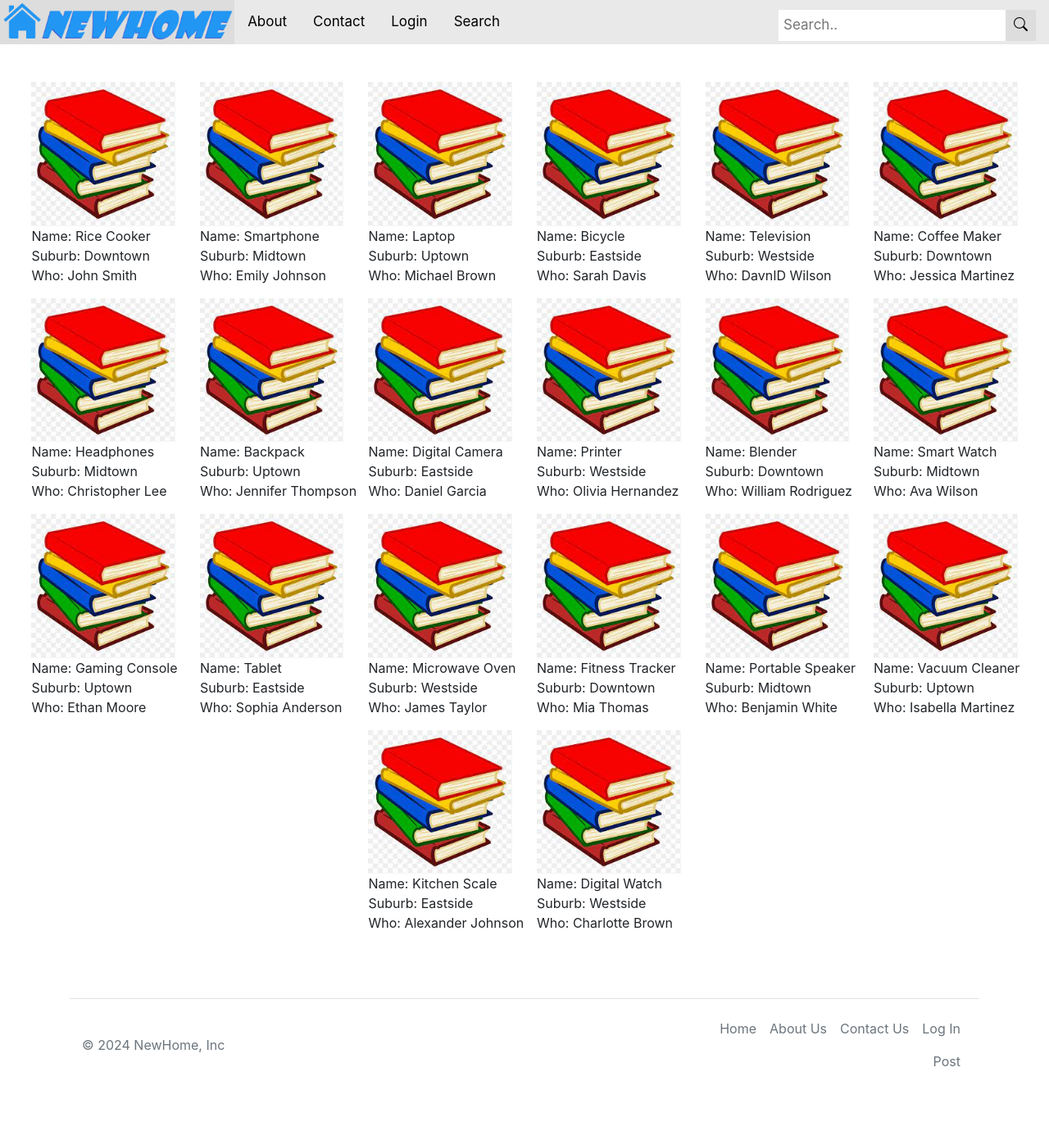
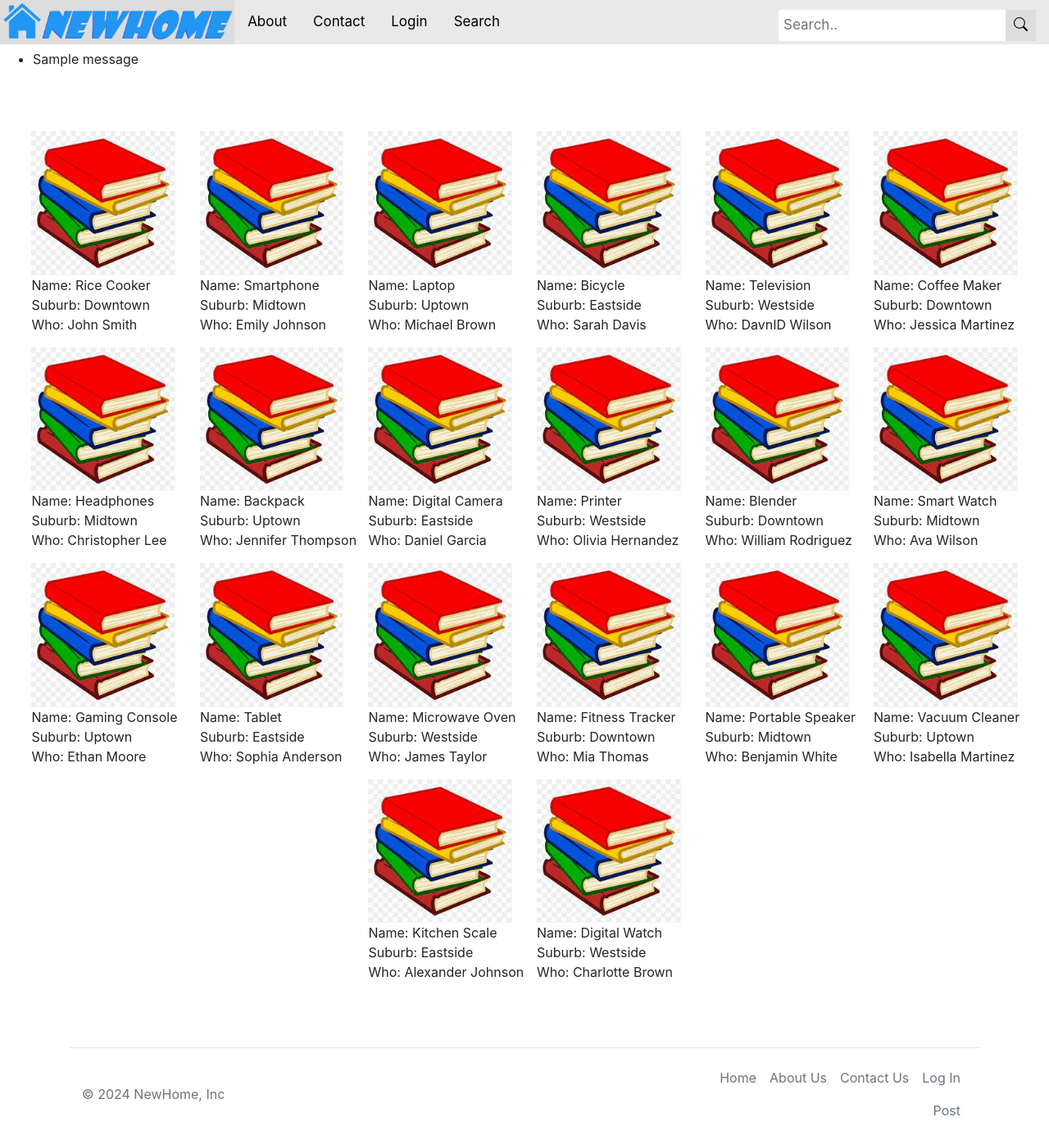
Before and after one commit to samuel-2004/AgileWebDevCITS3403, a Flask app: page / in a window 1280 px wide. Shown: the whole page at 82% size. Before the commit the page ends 1301 px from the top, so only its background shows below. Run offline with Flask 3, Linux system fonts and the light colour scheme; tables that the repository leaves empty hold one stand-in row (values such as "Sample post"); one stand-in notice (Sample message) is shown.

Commit message:
Added flash message functionality back in

```diff
--- a/app/static/index.css
+++ b/app/static/index.css
@@ -10,6 +10,7 @@ This CSS file contains the style information for the navbar and footer.
     top: 0;
     width: 100%;
     z-index: 999;
+    margin-bottom: 40px;
 }
 
 .topnav a {
@@ -86,7 +87,6 @@ This CSS file contains the style information for the navbar and footer.
 
 #content {
     padding-top: 60px;
-    margin-top: 40px;
     margin-bottom: 40px;
 }
 
--- a/app/templates/base.html
+++ b/app/templates/base.html
@@ -51,7 +51,18 @@
             </form>
         </div>
     </div>
-
+    <div style="margin-top:60px">
+      <!--Flashes error/informational messages for user-->
+      {% with messages = get_flashed_messages() %}
+      {% if messages %}
+      <ul>
+          {% for message in messages %}
+          <li>{{ message }}</li>
+          {% endfor %}
+      </ul>
+      {% endif %}
+      {% endwith %}
+    </div>
     <div class="content" id="content">{% block content %}{% endblock %}</div>
 
     <!-- The following was derived from https://getbootstrap.com/docs/5.2/examples/footers/ -->
```
